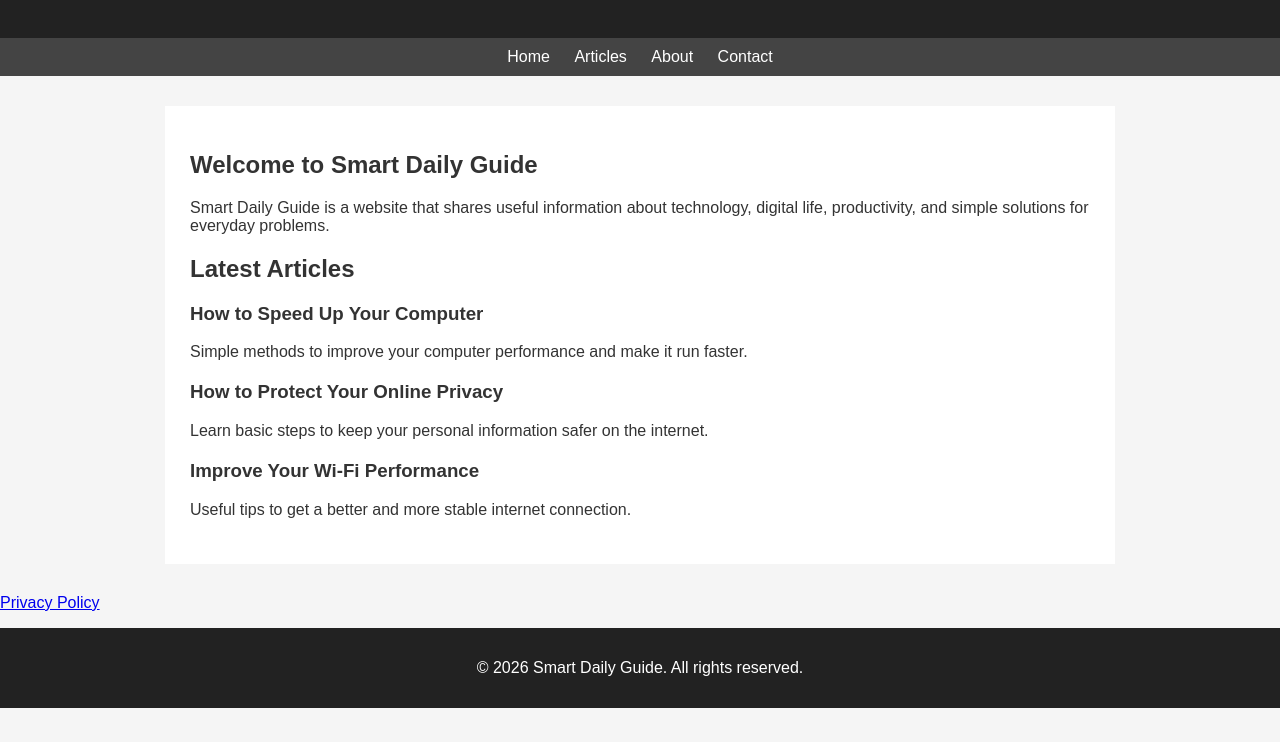
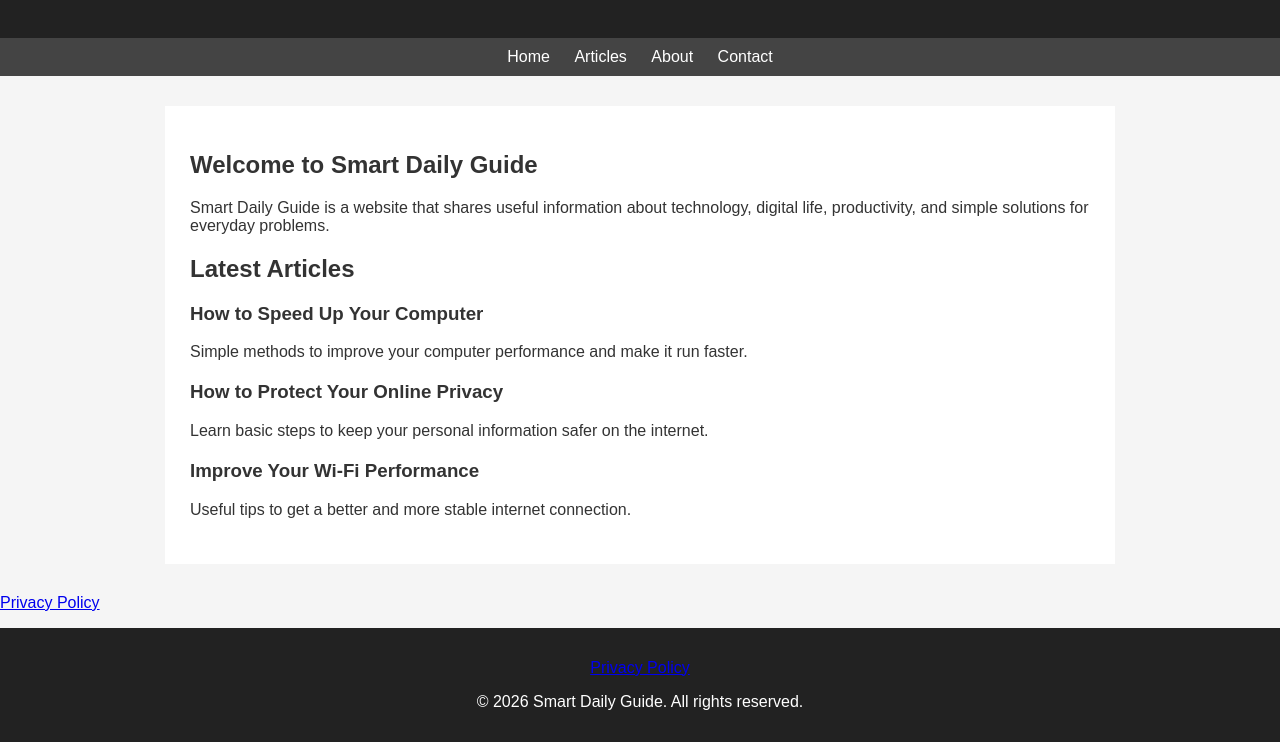
Before and after one commit to immjid/smart-daily-guide, a plain HTML site: page index.html in a window 1280 px wide. Shown: the part 126-868 px from the top of the page. Before the commit the page ends 834 px from the top, so only its background shows below. Drawn offline with Linux system fonts and the light colour scheme.

Commit message:
Update index.html

```diff
--- a/index.html
+++ b/index.html
@@ -103,6 +103,7 @@ Useful tips to get a better and more stable internet connection.
 <a href="privacy.html">Privacy Policy</a>
 </p>
 <footer>
+<p><a href="privacy.html">Privacy Policy</a></p>
 <p>© 2026 Smart Daily Guide. All rights reserved.</p>
 </footer>
 
```
